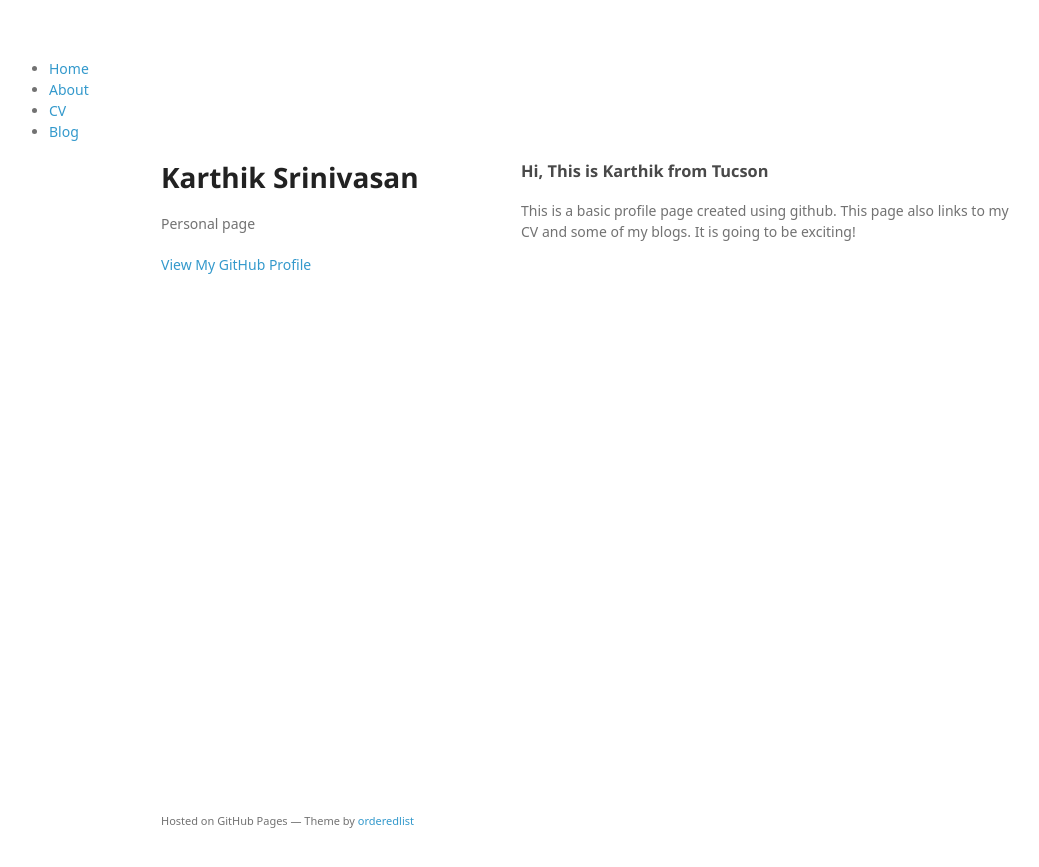
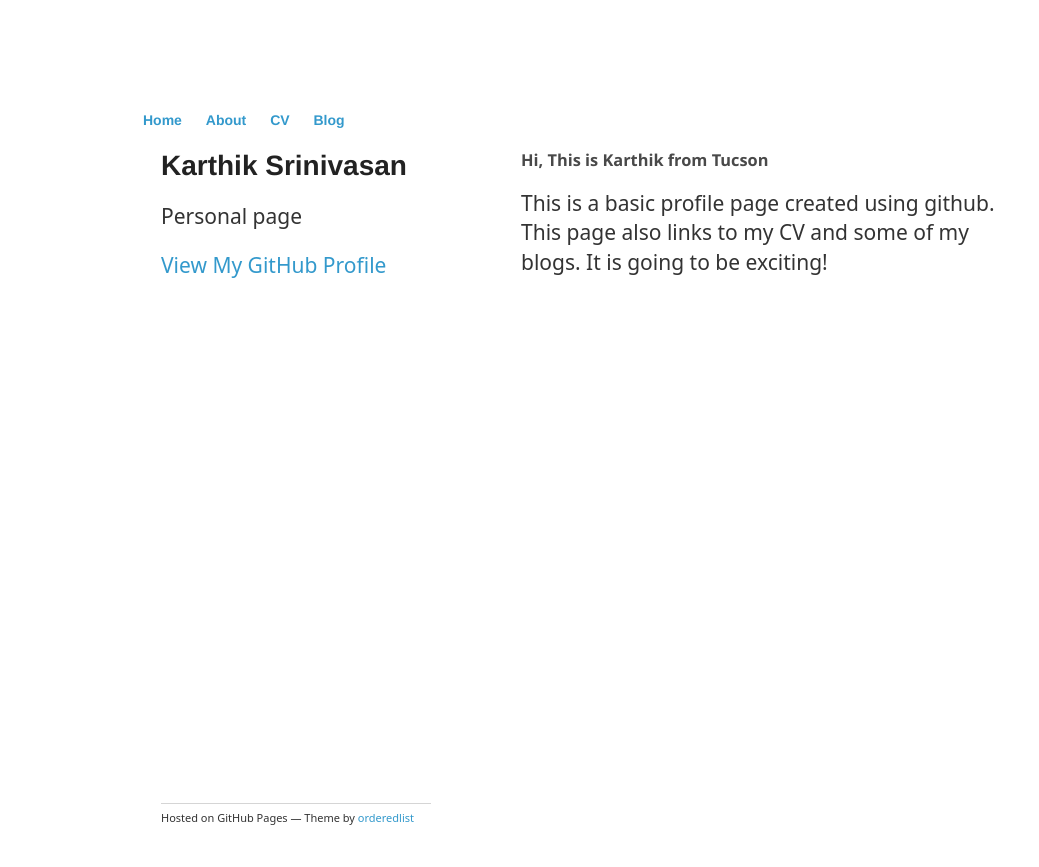
Before and after one commit to kartucson/kartucson.github.io, a Jekyll site: the page index.html, which Jekyll copies as it is, in a window 1280 px wide. Shown: the top 867 px of the page, without its empty margins (49-1088 px from the left). Built offline with Jekyll 4.4.1, drawn with Linux system fonts in a browser that asks for light colours; some web fonts are replaced.

Commit message:
Playing with styles - css

```diff
--- a/index.html
+++ b/index.html
@@ -4,7 +4,8 @@
     <meta charset="utf-8">
     <meta http-equiv="X-UA-Compatible" content="chrome=1">
     <title>Kartucson.GitHub.io by kartucson</title>
-
+    <!-- link to main stylesheet -->
+	<link rel="stylesheet" type="text/css" href="/css/main.css">
     <link rel="stylesheet" href="stylesheets/styles.css">
     <link rel="stylesheet" href="stylesheets/github-light.css">
     <meta name="viewport" content="width=device-width">
```
